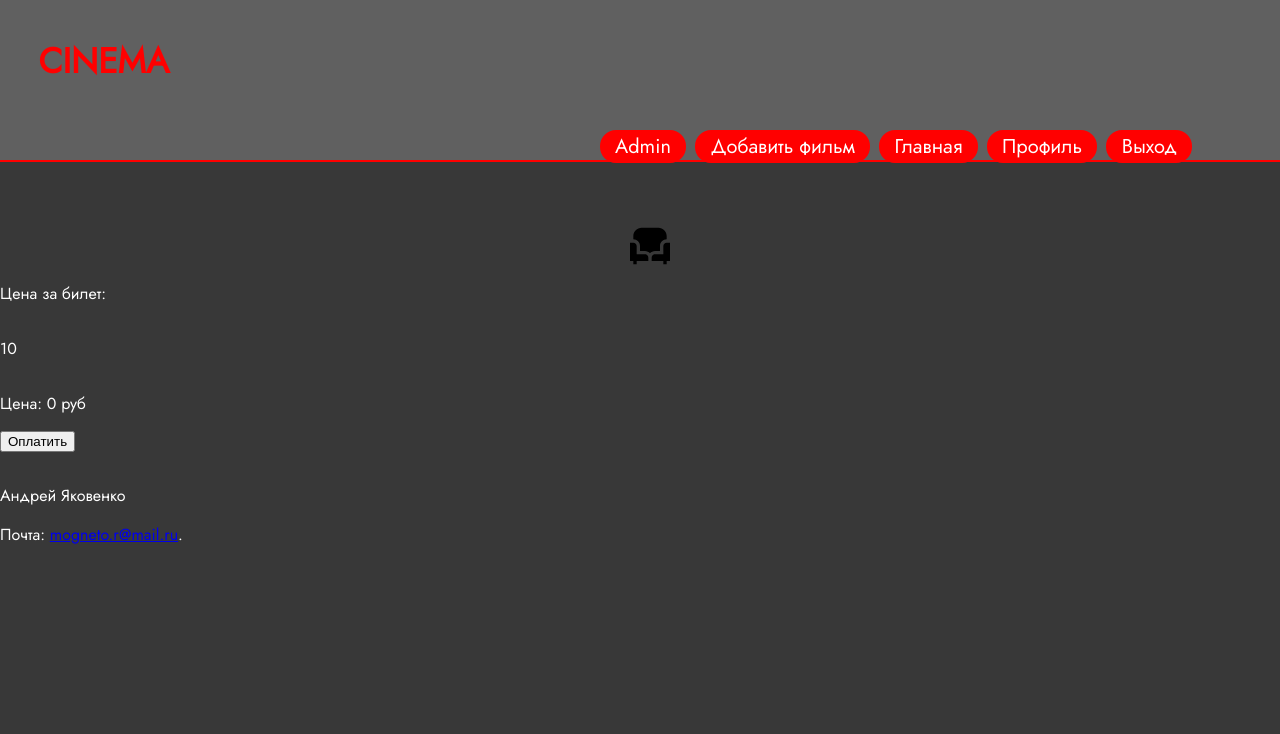
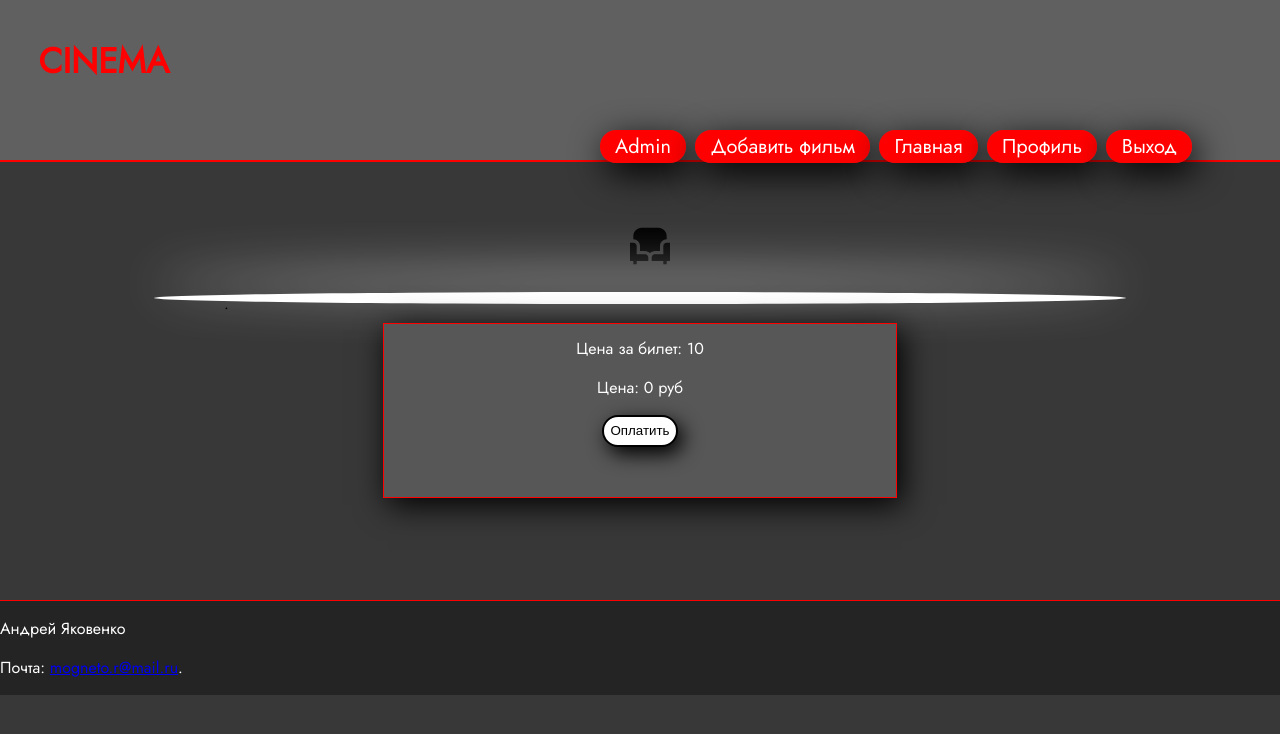
Before and after one commit to Marvelous-A/CinemaSite, a Django app: page /hall_detal/1/ in a window 1280 px wide. Shown: the top 734 px of the page. Run offline with Django 4.2, Linux system fonts and the light colour scheme; the first user in the database is signed in; tables that the repository leaves empty hold one stand-in row (Sample ...).

Commit message:
Перенос времени в кинотеатре на главное меню

```diff
--- a/card/static/css/base.css
+++ b/card/static/css/base.css
@@ -42,6 +42,9 @@ body {
     float: right;
     text-align: center;
     margin-left: 58%;
+}
+.a_base {
+    box-shadow: 5px 10px 35px black;
 }
 
 .inputs_parameters_move { /*Поля для ввода*/
@@ -230,6 +237,50 @@ body {
 #hall_time_price h3 {
     margin: 0;
 }
+#hall_main {
+    width: 15%;
+    display: inline-block;
+    background-color: rgba(255, 255, 255, 0.2);
+    border-radius: 16px;
+    padding: 5px;
+}
+#hall_main a {
+    color: #fff;
+    text-decoration: none;
+}
+#hall_main h3 {
+    margin: 0;
+}
+#screen {
+    height: 1.5%;
+    width: 65%;
+    background-color: #fff;
+    color: #000;
+    left: 0;
+    right: 0;
+    margin: 0 auto;
+    margin-top: 2%;
+    box-shadow: 0px -15px 50px #fff;
+
+    border-left: 70px solid transparent;
+    border-right: 70px solid transparent;
+    -moz-border-radius: 50%;
+    -webkit-border-radius: 50%;
+    border-radius: 50%;
+}
+#payment_conteiner {
+    height: 20%;
+    width: 40%;
+    background-color: #575757;
+    left: 0;
+    right: 0;
+    margin: 0 auto;
+    margin-top: 1.5%;
+    padding-top: 1%;
+    text-align: center;
+    border: 1px solid rgb(255, 0, 0);;
+    box-shadow: 5px 7px 30px black;
+}
 
 #place {
     margin-left: 10px;
@@ -238,14 +289,22 @@ body {
     width: 60%;
     text-align: center;
 }
-#price_per_ticket{
-    float: left;
-}
 .check_place_on {
     fill: #ff0000;
 }
 .check_place_off {
     fill:  #000;
+}
+#payment {
+    height: 20%;
+    width: 15%;
+    border: 2px solid black;
+    border-radius: 30px;
+    box-shadow: 5px 7px 20px black;
+    color: #000;
+    background-color: #fff;
+    cursor: pointer;
+    transition-duration: 0.1s;
 }
 
 #profile_title {
@@ -282,6 +341,8 @@ body {
 #button_update_profile:hover {
     color: black;
 }
-footer {
-    border-top: #fff;
+#footer {
+    border-top: 1px solid rgb(255, 0, 0);
+    background-color: #242424;
+    margin-top: 8%;
 }
--- a/card/templates/card/base.html
+++ b/card/templates/card/base.html
@@ -14,24 +14,24 @@
         {% if user.is_authenticated %}
             <div id='button_base'>
                 {% if user.is_superuser %}
-                    <a id='admin' href="/admin">Admin</a>
-                    <a id='add_move' href="{% url 'add_move' %}" >Добавить фильм</a>
+                    <a class='a_base' id='admin' href="/admin">Admin</a>
+                    <a class='a_base' id='add_move' href="{% url 'add_move' %}" >Добавить фильм</a>
                 {% endif %}
-                <a id='main_list' href="{% url 'main_list' %}" >Главная</a>
-                <a href="{% url 'profile' %}" >Профиль</a>
-                <a id='logout' href="{% url 'logout' %}">Выход</a>
+                <a class='a_base' id='main_list' href="{% url 'main_list' %}" >Главная</a>
+                <a class='a_base' href="{% url 'profile' %}" >Профиль</a>
+                <a class='a_base' id='logout' href="{% url 'logout' %}">Выход</a>
             </div>
         {% else %}
             <div id='button_base'>
-                <a id='main_list' href="{% url 'main_list' %}" >Главная</a>
-                <a id='login' href="{% url 'login' %}">Вход</a>
-                <a href="{% url 'register'%}">Регистрация</a>
+                <a class='a_base' id='main_list' href="{% url 'main_list' %}" >Главная</a>
+                <a class='a_base' id='login' href="{% url 'login' %}">Вход</a>
+                <a class='a_base' href="{% url 'register'%}">Регистрация</a>
             </div>
         {% endif %}
     </header>
     {% block content %}
     {% endblock %}
-    <footer>
+    <footer id = "footer">
         <p>Андрей Яковенко</p>
         <p>
             Почта: <a href="mailto:mogneto.r@mail.ru">mogneto.r@mail.ru</a>.
--- a/card/templates/card/hall_detal.html
+++ b/card/templates/card/hall_detal.html
@@ -16,13 +16,16 @@
             </div>
         {% endfor%}
     </div>
-    <p>Цена за билет: </p>
-    <p id="price_per_ticket">{{halls.price}}</p>
+    <div id='screen'>.</div>
+    <div id='payment_conteiner'>
+        <p style="display:inline">Цена за билет:</p>
+        <p style="display:inline" id="price_per_ticket">{{halls.price}}</p>
         <p id="price_tickets">Цена: 0 руб</p>
         <form method="post">
             {% csrf_token %}
             <input hidden type='text' id="brone_places" name="brone_places">
             <input hidden type='text' id="resault_price" name="resault_price">
-        <button type='submit'>Оплатить</button>
+            <button id = 'payment' type='submit'>Оплатить</button>
         </form>
+    </div>
 {% endblock %}
--- a/card/templates/card/main_list.html
+++ b/card/templates/card/main_list.html
@@ -24,6 +24,12 @@
                 </a>
                 <a class='url_film_title' href="{% url 'film_detal' pk=film.pk %}" >{{ film.title }}</a>
                 <p>{%for category in film.category.all%} {{category.category_name}} {%endfor%}</p>
+                {% for hall in halls %}
+                <div id='hall_main'>
+                    <a href="{% url 'hall_detal' pk=hall.pk %}"><h3>{{hall.format}}</h3><h3>{{hall.time}}</h3><h3>{{hall.price}}р</h3></a>
+                </div>
+                {% endfor %}
+                <p>{{film.cinemas_detals}}</p>
             </div>
         {% endfor %}
     </div>
--- a/card/views.py
+++ b/card/views.py
@@ -26,11 +26,12 @@ def main_list(request):
     films = Film.objects\
         .all()\
         .prefetch_related('category', 'director')
+    halls = Hall.objects.all()
 
     search_query = request.GET.get('search_query', '')
 
     if search_query:
-        films = films.filter(title__icontains=search_query)# | films.filter(discription__icontains=search_query)
+        films = films.filter(title__icontains=search_query)
 
     Filter = FilterForm(request.GET)
     if Filter.is_valid():
@@ -43,7 +44,7 @@ def main_list(request):
         elif directors:
             films = films.filter(director__in=directors)
 
-    return render(request, 'card/main_list.html', {'films': films, 'filter_form': Filter})
+    return render(request, 'card/main_list.html', {'films': films, 'filter_form': Filter, 'halls': halls})
 
 
 @login_required(login_url='login')
```
Also changed, not shown: other parts of card/static/css/base.css (+5 -1 lines), card/templates/card/film_detal.html (+4 -4 lines), card/static/js/category.js (line endings or trailing spaces). Lines whose indentation alone changed are shown as unchanged.
